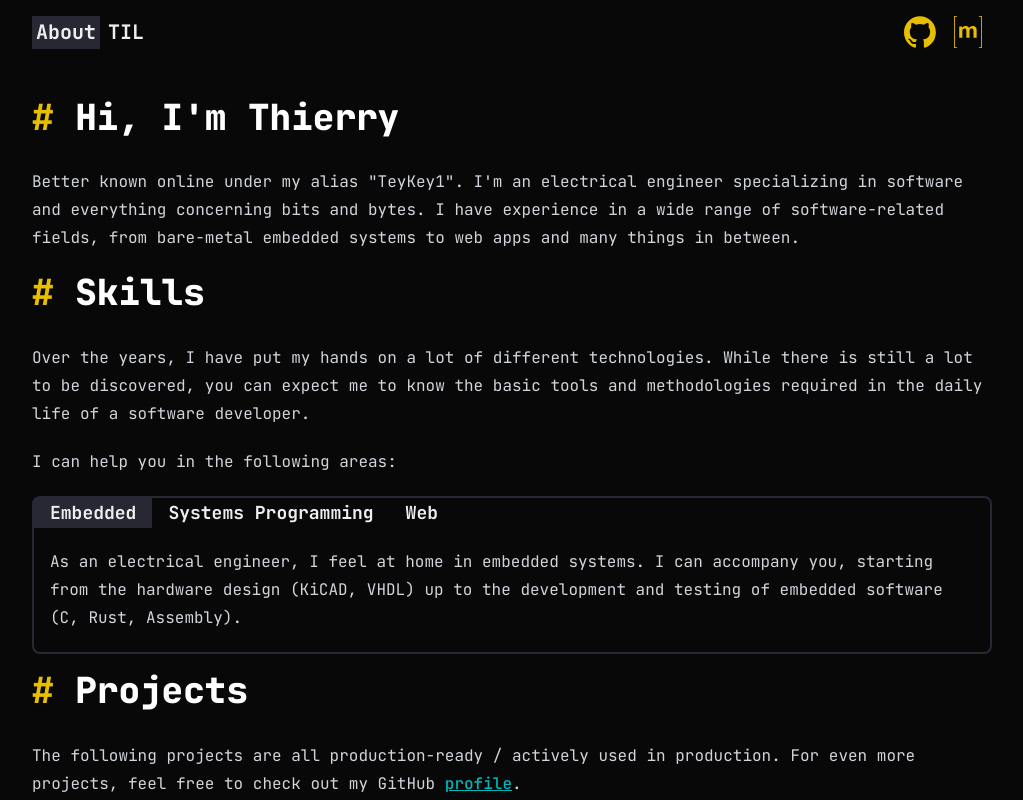
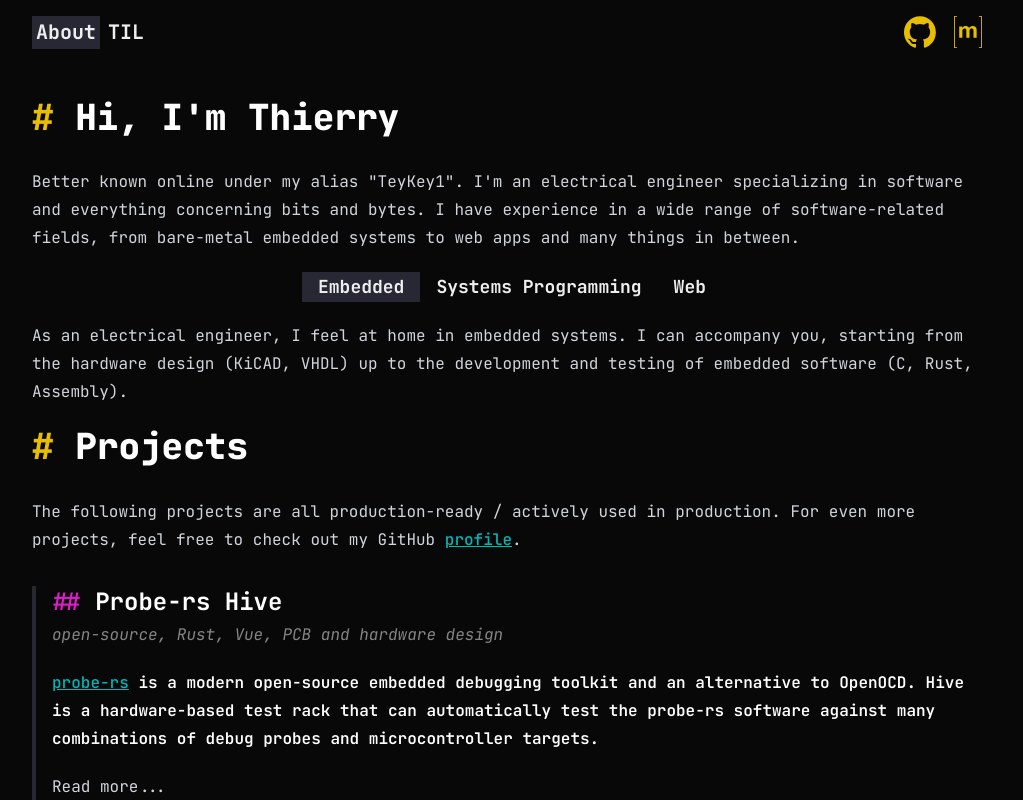
Before and after one commit to TeyKey1/tey.sh, a SvelteKit app: page / in a window 1280 px wide. Shown: the top 800 px of the page, without its empty margins (128-1151 px from the left). Built offline with nearby package versions, Linux system fonts and the light colour scheme.

Commit message:
Update page content, adjust appearance of tabs and project previews

```diff
--- a/src/lib/ProjectCard.svelte
+++ b/src/lib/ProjectCard.svelte
@@ -5,7 +5,7 @@
   export let tech: string;
 </script>
 
-<div class="p-4 my-4 border-dark border-2 rounded-lg">
+<div class="px-4 my-8 border-dark border-l-4">
   <h2 class="mt-0">{title}</h2>
   <p><em>{tech}</em></p>
   <p><strong><slot name="desc" /></strong></p>
--- a/src/lib/Tabs.svelte
+++ b/src/lib/Tabs.svelte
@@ -5,8 +5,8 @@
   let selectedItem: string = items[0] ?? "";
 </script>
 
-<div class="my-4 border-dark border-2 rounded-lg">
-  <div role="tablist" aria-label={label}>
+<div class="my-4">
+  <div role="tablist" aria-label={label} class="flex justify-center">
     {#each items as item}
       <button
         role="tab"
@@ -23,7 +23,11 @@
     {/each}
   </div>
 
-  <div role="tabpanel" id={`tabpanel-${selectedItem}`} class="px-4">
+  <div
+    role="tabpanel"
+    id={`tabpanel-${selectedItem}`}
+    class=" border-dark border-l-0"
+  >
     <slot {selectedItem} />
   </div>
 </div>
--- a/src/routes/+page.svelte
+++ b/src/routes/+page.svelte
@@ -4,6 +4,7 @@
   import Tabs from "$lib/Tabs.svelte";
 </script>
 
+<section>
   <h1>Hi, I'm Thierry</h1>
   <p>
     Better known online under my alias "TeyKey1". I'm an electrical engineer
@@ -11,14 +12,7 @@
     experience in a wide range of software-related fields, from bare-metal
     embedded systems to web apps and many things in between.
   </p>
-
-<h1>Skills</h1>
-<p>
-  Over the years, I have put my hands on a lot of different technologies. While
-  there is still a lot to be discovered, you can expect me to know the basic
-  tools and methodologies required in the daily life of a software developer.
-</p>
-<p>I can help you in the following areas:</p>
+</section>
 
 <Tabs
   label="Skills"
@@ -55,10 +49,11 @@
   {/if}
 </Tabs>
 
+<section>
   <h1>Projects</h1>
   <p>
-  The following projects are all production-ready / actively used in production.
-  For even more projects, feel free to check out my GitHub <a
+    The following projects are all production-ready / actively used in
+    production. For even more projects, feel free to check out my GitHub <a
       href="https://github.com/TeyKey1">profile</a
     >.
   </p>
@@ -68,14 +63,64 @@
     tech="open-source, Rust, Vue, PCB and hardware design"
   >
     <div slot="desc">
-    <a href="https://probe.rs">probe-rs</a> is a modern embedded debugging toolkit
-    and an alternative to OpenOCD. Hive is a hardware-based test rack that can automatically
-    test the probe-rs software against many combinations of debug probes and microcontroller
-    targets.
+      <a href="https://probe.rs">probe-rs</a> is a modern open-source embedded debugging
+      toolkit and an alternative to OpenOCD. Hive is a hardware-based test rack that
+      can automatically test the probe-rs software against many combinations of debug
+      probes and microcontroller targets.
     </div>
 
     <div slot="more" class="project-more">
-    DESC
+      <p>
+        This project was my bachelor's thesis, for which I received the top
+        mark. The probe-rs debugger software can communicate with many debug
+        probes and microcontroller targets. However, there was no way to
+        reliably test if new probe-rs releases would work correctly on the many
+        possible combinations of probes and targets.
+      </p>
+
+      <p>
+        The goal of this project was to design and manufacture a hardware test
+        rack, which should be able to test the probe-rs software automatically
+        against many combinations of debug probes and microcontrollers and
+        integrate seamlessly into the probe-rs rust codebase and its existing
+        GitHub CI/CD pipeline. The probe-rs developers previously designed a
+        hardware test rack but never manufactured it or wrote any software for
+        it. This design was large and not portable. The client wanted a new
+        hardware design which should be portable so all interested probe-rs
+        developers would be able to manufacture a Hive test rack for themselves.
+      </p>
+
+      <p>
+        The resulting test rack is designed as a combination of modular and
+        compact Raspberry Pi shields. The testrack can connect up to four debug
+        probes with up to 32 microcontrollers in all possible combinations. The
+        Raspberry Pi runs the test server, which controls the whole test rack
+        and communicates with the debug probes and the outside world.
+      </p>
+
+      <p>
+        The Hive test harness integrates into the standard rust integration test
+        environment, which allows developers to write the test functions for
+        Hive in a very similar way to normal integration tests. Custom Rust
+        macros alter the test functions so that the test runner on the server
+        can run them directly on the hardware.
+      </p>
+
+      <p>
+        With the Hive CLI tool, the developer (or a server) can connect to the
+        Hive test rack over the internet and run the tests on the hardware. The
+        test server runs the tests according to the instructions received from
+        the CLI and reports the results back. To prevent malicious code from
+        doing any damage to the test rack server, all remote code (probe-rs test
+        candidate and test functions) is executed in a bubblewrap sandbox with
+        Linux seccomp.
+      </p>
+
+      <p>
+        Administration and maintenance of the test rack can be done comfortably
+        using a Vue-based web frontend. Due to the general software architecture
+        Hive is easily integratable into any CI/CD system.
+      </p>
 
       <h3>Links</h3>
       <p>
@@ -98,9 +143,10 @@
 
     <div slot="more" class="project-more">
       <p>
-      In 2022, I took over the administration and development of FliegerWeb. At
-      the time the website was fully utilizing Java for the frontend and backend
-      code (Struts 2, Tiles, Bootstrap) in combination with a MySQL database.
+        In 2022, I took over the administration and development of FliegerWeb.
+        At the time the website was fully utilizing Java for the frontend and
+        backend code (Struts 2, Tiles, Bootstrap) in combination with a MySQL
+        database.
       </p>
       <p>
         I improved the SEO aspects of this application, but over time it became
@@ -128,28 +174,28 @@
         massively improved the search experience and results on the site.
       </p>
       <p>
-      Previously, FliegerWeb used a tag-based recommender system that relied on
-      the authors of the articles correctly using tags to function properly. I
-      built a new recommender system using Rust utilizing a TF-IDF algorithm as
-      a base metric for the similarity of articles. Additionally, the system is
-      able to incorporate a wide range of other metrics into its calculations
-      such as tags, dates, article categories, etc.
+        Previously, FliegerWeb used a tag-based recommender system that relied
+        on the authors of the articles correctly using tags to function
+        properly. I built a new recommender system using Rust utilizing a TF-IDF
+        algorithm as a base metric for the similarity of articles. Additionally,
+        the system is able to incorporate a wide range of other metrics into its
+        calculations such as tags, dates, article categories, etc.
       </p>
       <p>
         The front end was built using Svelte + SvelteKit with Tailwind CSS. The
-      design and routing was kept as close as possible to the predecessor while
-      moving to a fully responsive design suitable for mobile devices. The
-      redesign focused on modernizing the look and feel of the site as well as
-      giving the user more possibilities to easily filter and search the vast
-      amount of content available, which was not possible in the previous
-      version of the site.
+        design and routing was kept as close as possible to the predecessor
+        while moving to a fully responsive design suitable for mobile devices.
+        The redesign focused on modernizing the look and feel of the site as
+        well as giving the user more possibilities to easily filter and search
+        the vast amount of content available, which was not possible in the
+        previous version of the site.
       </p>
 
       <h3>Links</h3>
       <p>
         Live: <a href="https://fliegerweb.com">FliegerWeb.com</a>
-      GitHub: <a href="https://github.com/Fliegerweb">FliegerWeb Repo</a> This is
-      a closed-source project. Most repositories/code are not public.
+        GitHub: <a href="https://github.com/Fliegerweb">FliegerWeb Repo</a> This
+        is a closed-source project. Most repositories/code are not public.
       </p>
     </div>
   </ProjectCard>
@@ -167,8 +213,8 @@
         reactivity system with the simplicity of Konva to enable users to create
         reactive HTML5 canvas applications easily in Svelte. The wrapper is well
         tested using Vitest, ensuring continuously high software quality. Being
-      written in Typescript, users of the wrapper also benefit from well-working
-      autocompletion and documentation of the Svelte components.
+        written in Typescript, users of the wrapper also benefit from
+        well-working autocompletion and documentation of the Svelte components.
       </p>
 
       <h3>Links</h3>
@@ -186,10 +232,10 @@
 
     <div slot="more" class="project-more">
       <p>
-      The driver is fully compatible with the Rust embedded-hal, allowing it to
-      be used with many different target systems. The driver is automatically
-      tested against the real hardware using a Raspberry Pi , roughly similar to
-      HIL-Testing.
+        The driver is fully compatible with the Rust embedded-hal, allowing it
+        to be used with many different target systems. The driver is
+        automatically tested against the real hardware using a Raspberry Pi ,
+        roughly similar to HIL-Testing.
       </p>
 
       <h3>Links</h3>
@@ -200,16 +246,18 @@
     </div>
   </ProjectCard>
   <p />
+</section>
 
+<section>
   <h1>About me</h1>
   <p>
     My passion for programming was originally sparked at the age of 15 when I
     started creating modifications (like <a
       href="https://dev.bukkit.org/projects/theteleporter">this one</a
-  >) for the video game Minecraft. At the time, those mods were written in Java,
-  which I taught myself using online resources. Quickly followed the need to
-  create custom websites for various gaming-related things. First using basic
-  HTML and CSS, later using WordPress.
+    >) for the video game Minecraft. At the time, those mods were written in
+    Java, which I taught myself using online resources. Quickly followed the
+    need to create custom websites for various gaming-related things. First
+    using basic HTML and CSS, later using WordPress.
   </p>
   <p>
     After finishing mandatory school, I completed an apprenticeship as an
@@ -235,24 +283,25 @@
   <p>
     Out of personal interest (and growing necessity), I have spent considerable
     time learning and using various technologies and methodologies of software
-  testing and CI/CD pipelines. Ever since this topic has been close to my heart
-  as it has saved me a lot of time and worries :)
+    testing and CI/CD pipelines. Ever since this topic has been close to my
+    heart as it has saved me a lot of time and worries :)
   </p>
   <p>
     Due to my BSc thesis (probe-rs Hive), I got pulled into open-source software
     development. Since then, I have contributed to and maintain several
-  open-source projects. I have knowingly or unknowingly used and benefited from
-  tons of (mostly free) open-source projects in my day-to-day life, and it is
-  important to me to give something back to the best of my abilities.
+    open-source projects. I have knowingly or unknowingly used and benefited
+    from tons of (mostly free) open-source projects in my day-to-day life, and
+    it is important to me to give something back to the best of my abilities.
   </p>
   <p>
     When I'm not programming, I might be <a
       href="https://pcpartpicker.com/b/7LBcCJ">building fancy computers</a
-  > or just generally hand-crafting or repairing something in my workshop. I do bodyweight
-  training to stay in shape. To kill time, I play video games or read books. I also
-  listen to a lot of music and recently started to collect my favorite tracks as
-  vinyl records.
+    > or just generally hand-crafting or repairing something in my workshop. I do
+    bodyweight training to stay in shape. To kill time, I play video games or read
+    books. I also listen to a lot of music and recently started to collect my favorite
+    tracks as vinyl records.
   </p>
+</section>
 
 <style>
   .project-more {
--- a/src/routes/TIL/+page.svelte
+++ b/src/routes/TIL/+page.svelte
@@ -8,7 +8,9 @@
 
 {#each data.posts as { slug, title, author, description, date }}
   <a href={`/TIL/${slug}`} class="no-underline">
-    <div class="p-4 my-4 border-dark border-2 rounded-lg">
+    <div
+      class="px-4 my-8 border-dark hover:border-white border-l-4 transition-colors"
+    >
       <h2 class="mt-0">{title}</h2>
       <em>{date} {author}</em>
       <p class="mb-0" style="color: var(--tw-prose-invert-body)">
```
Also changed, not shown: static/favicon.svg. Lines whose indentation alone changed are shown as unchanged.
